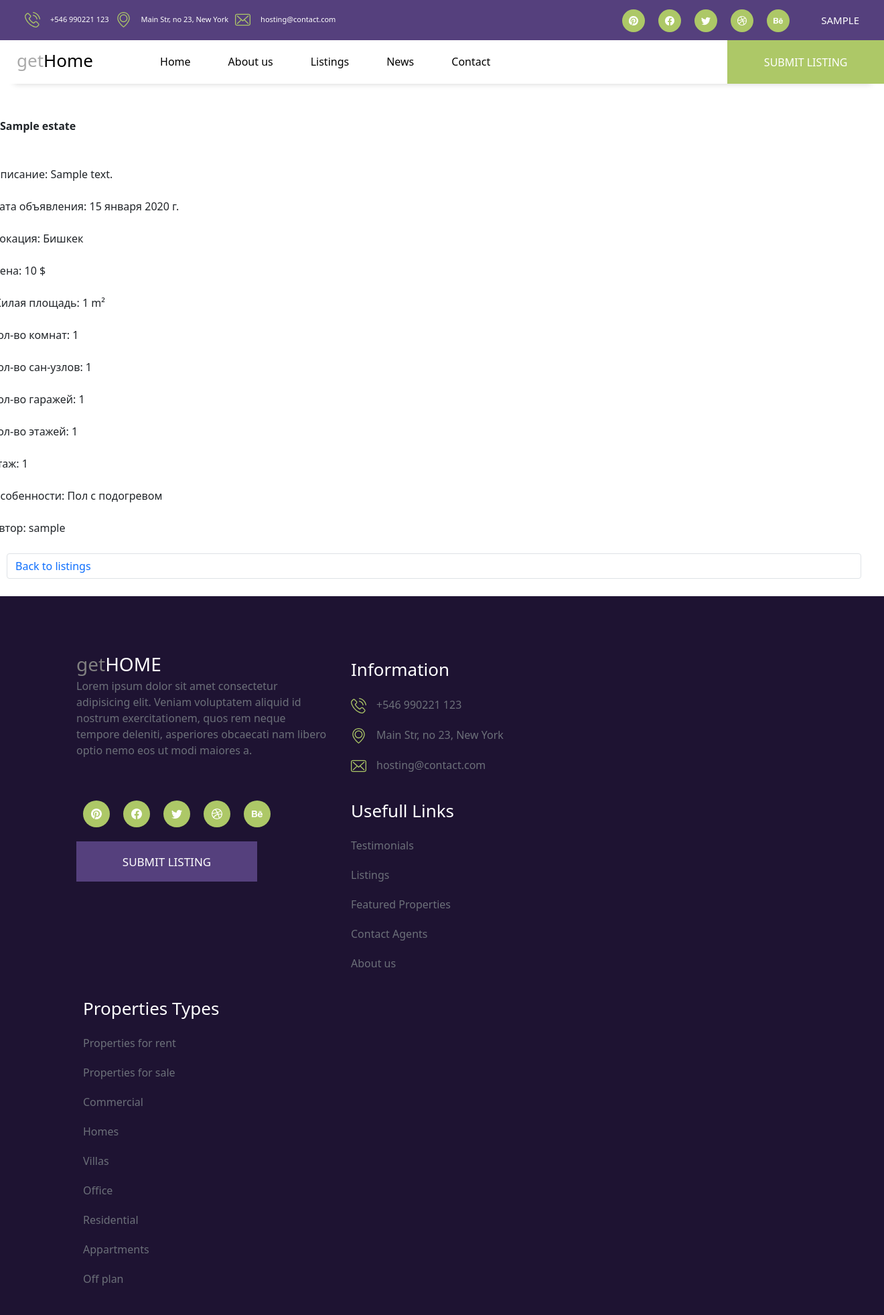
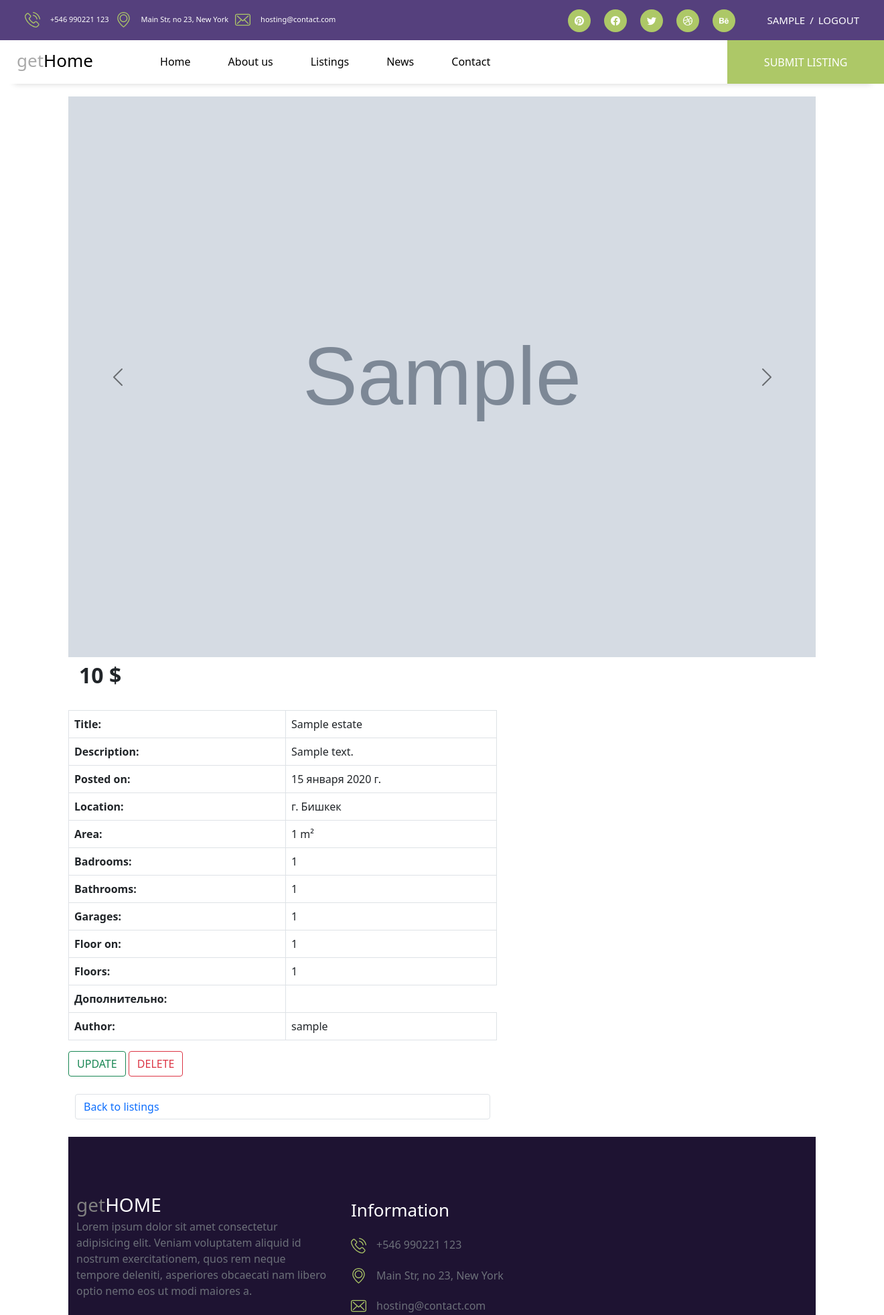
Before and after one commit to tvoiugas/GetHome, a Django app: page /listing/1/ in a window 1320 px wide; the page is wider, and only the part inside the window is pictured. Shown: the top 1963 px of that part at 67% size. Before the commit the page ends 1919 px from the top of that part, so only its background shows below. Run offline with Django 4.2, Linux system fonts and the light colour scheme; a user stored in the database is signed in; tables that the repository leaves empty hold one stand-in row (values such as "Sample post"); grey boxes marked "Sample" are stand-in pictures; some libraries are stand-ins or nearby versions.

Commit message:
delete,images,detail,slides

```diff
--- a/estates/decorators.py
+++ b/estates/decorators.py
@@ -1,5 +1,6 @@
 from django.http import HttpResponse
 from django.core.exceptions import PermissionDenied
+from django.shortcuts import redirect
 from .models import Estate
 from functools import wraps
 
@@ -14,5 +15,5 @@ def check_author(view_func):
 
         else:
             html="<html><body>Вы не автор объявления.</body></html>"
-            return HttpResponse(html)
+            return redirect('listings')
     return wrapper
--- a/estates/filters.py
+++ b/estates/filters.py
@@ -60,8 +60,8 @@ TOWNS_CHOICES_FILTER = [
 class EstateFilter(django_filters.FilterSet):
     tags = django_filters.ModelMultipleChoiceFilter(
         label='тег', field_name="tags", queryset=Tag.objects.all(), widget=django_filters.widgets.LinkWidget)
-    estate_type = django_filters.ChoiceFilter(choices=Estate.ESTATE_TYPE_CHOICES)
-    location = django_filters.ChoiceFilter(choices=Estate.TOWNS_CHOICES)
+    estate_type = django_filters.ChoiceFilter(choices=Estate.ESTATE_TYPE_CHOICES, empty_label='estate')
+    location = django_filters.ChoiceFilter(choices=Estate.TOWNS_CHOICES, empty_label='Uncategorized')
     bedrooms = django_filters.NumberFilter(field_name='details__bedrooms')
 
     class Meta:
--- a/estates/forms.py
+++ b/estates/forms.py
@@ -9,7 +9,7 @@ class EstateForm(forms.ModelForm):
         fields = (
             'title', 'price', 'area',
             'estate_type', 'location',
-            'video', 'description'
+            'video', 'description','tags'
         )
 
 
--- a/estates/views.py
+++ b/estates/views.py
@@ -10,204 +10,207 @@ from .decorators import check_author
 from django.contrib import messages
 
 class HTTPResponseHXRedirect(HttpResponseRedirect):
-    def __init__(self, *args, **kwargs):
-        super().__init__(*args, **kwargs)
-        self['HX-Redirect'] = self['Location']
-    status_code = 200
+	def __init__(self, *args, **kwargs):
+		super().__init__(*args, **kwargs)
+		self['HX-Redirect'] = self['Location']
+	status_code = 200
 
 
 def index(request):
-    estates = Estate.objects.all()[:3]
-    context = {
-        'estates': estates
-    }
+	estates = Estate.objects.all()[:3]
+	context = {
+		'estates': estates
+	}
 
-    return render(request, 'estates/index.html', context)
+	return render(request, 'estates/index.html', context)
 
 
 def about_us(request):
 
-    return render(request, 'estates/about_us.html', {})
+	return render(request, 'estates/about_us.html', {})
 
 
 def estate_list(request):
 	estates = Estate.objects.all()
-	f=EstateFilter(request.POST, queryset=Estate.objects.all())
-	sort=request.POST.get('sort')
+	f=EstateFilter(request.GET, queryset=Estate.objects.all())
+	print(f.form)
+	sort=request.GET.get('sort')
 	if sort:
-		f = EstateFilter(request.POST, queryset=Estate.objects.all().order_by(sort))
+		f = EstateFilter(request.GET, queryset=Estate.objects.all().order_by(sort))
 	context = {
 		'estates': estates,
 		'f': f,
 	}
+
 	return render(request, 'estates/estate_list.html', context)
 
 @login_required
 def estate_create(request):
-    form = EstateForm(request.POST or None, request.FILES)
-    if request.method == "POST":
-        if form.is_valid():
-            estate = form.save(commit=False)
-            estate.author = request.user
-            estate.save()
-            detail_form = DetailsForm()
-            detail_context = {'detail_form': detail_form, 'estate_id': estate.pk}
-            return render(request, 'estates/details_create.html', detail_context)
-    #     initial = {
-    #         'title': request.session.get('title', None),
-    #         'estate_type': request.session.get('estate_type', None),
-    #         'description': request.session.get('description', None),
-    #         'location': request.session.get('location', None),
-    #         'price': request.session.get('price', None),
-    #         'area': request.session.get('area', None),
-    #         'photo': request.session.get('photo', None),
-    #         'video': request.session.get('video', None)
-    #     }
-    #     form = EstateForm(request.POST, request.FILES, initial=initial)
-    #     if form.is_valid():
-    #         request.session['title'] = form.cleaned_data['title']
-    #         request.session['estate_type'] = form.cleaned_data['estate_type']
-    #         request.session['description'] = form.cleaned_data['description']
-    #         request.session['location'] = form.cleaned_data['location']
-    #         request.session['price'] = form.cleaned_data['price']
-    #         request.session['area'] = form.cleaned_data['area']
-    #         request.session['photo'] = form.cleaned_data['photo']
-    #         request.session['video'] = form.cleaned_data['video']
-    #         return HttpResponse(status=204)
-    #     else:
-    #         for field in form:
-    #             for error in field.errors:
-    #                 print(error, field)
-    context = {
-        'form': form,
-    }
-    return render(request, 'estates/estate_create.html', context)
+	form = EstateForm(request.POST or None, request.FILES)
+	if request.method == "POST":
+		if form.is_valid():
+			estate = form.save(commit=False)
+			estate.author = request.user
+			estate.save()
+			detail_form = DetailsForm()
+			detail_context = {'detail_form': detail_form, 'estate_id': estate.pk}
+			return render(request, 'estates/details_create.html', detail_context)
+	#     initial = {
+	#         'title': request.session.get('title', None),
+	#         'estate_type': request.session.get('estate_type', None),
+	#         'description': request.session.get('description', None),
+	#         'location': request.session.get('location', None),
+	#         'price': request.session.get('price', None),
+	#         'area': request.session.get('area', None),
+	#         'photo': request.session.get('photo', None),
+	#         'video': request.session.get('video', None)
+	#     }
+	#     form = EstateForm(request.POST, request.FILES, initial=initial)
+	#     if form.is_valid():
+	#         request.session['title'] = form.cleaned_data['title']
+	#         request.session['estate_type'] = form.cleaned_data['estate_type']
+	#         request.session['description'] = form.cleaned_data['description']
+	#         request.session['location'] = form.cleaned_data['location']
+	#         request.session['price'] = form.cleaned_data['price']
+	#         request.session['area'] = form.cleaned_data['area']
+	#         request.session['photo'] = form.cleaned_data['photo']
+	#         request.session['video'] = form.cleaned_data['video']
+	#         return HttpResponse(status=204)
+	#     else:
+	#         for field in form:
+	#             for error in field.errors:
+	#                 print(error, field)
+	context = {
+		'form': form,
+	}
+	return render(request, 'estates/estate_create.html', context)
 
 @login_required
 def details_create(request, estate_id):
-    detail_form = DetailsForm(request.POST or None)
-    estate = get_object_or_404(Estate, pk=estate_id)
-    if request.method == "POST":
-        if detail_form.is_valid():
-            detail_obj = detail_form.save(commit=False)
-            detail_obj.estate = estate
-            detail_obj.save()
-            image_form = ImageForm()
-            image_context = {'image_form': image_form, 'estate_id': estate.pk}
-            return render(request, 'estates/image_create.html', image_context)
-    context = {'detail_form': detail_form, 'estate_id': estate.pk}
+	detail_form = DetailsForm(request.POST or None)
+	estate = get_object_or_404(Estate, pk=estate_id)
+	if request.method == "POST":
+		if detail_form.is_valid():
+			detail_obj = detail_form.save(commit=False)
+			detail_obj.estate = estate
+			detail_obj.save()
+			image_form = ImageForm()
+			image_context = {'image_form': image_form, 'estate_id': estate.pk}
+			return render(request, 'estates/image_create.html', image_context)
+	context = {'detail_form': detail_form, 'estate_id': estate.pk}
 
-    # if request.method == "POST":
-    #     initial = {
-    #         'bathrooms': request.session.get('bathrooms', None),
-    #         'bedrooms': request.session.get('bedrooms', None),
-    #         'garages': request.session.get('garages', None),
-    #         'floors': request.session.get('floors', None),
-    #         'floor_on': request.session.get('floor_on', None)
-    #     }
-    #     form = DetailsForm(request.POST, initial=initial)
-    #     if form.is_valid():
-    #         request.session['bathrooms'] = form.cleaned_data['bathrooms']
-    #         request.session['bedrooms'] = form.cleaned_data['bedrooms']
-    #         request.session['garages'] = form.cleaned_data['garages']
-    #         request.session['floors'] = form.cleaned_data['floors']
-    #         request.session['floor_on'] = form.cleaned_data['floor_on']
-    #         return HttpResponse(status=204)
+	# if request.method == "POST":
+	#     initial = {
+	#         'bathrooms': request.session.get('bathrooms', None),
+	#         'bedrooms': request.session.get('bedrooms', None),
+	#         'garages': request.session.get('garages', None),
+	#         'floors': request.session.get('floors', None),
+	#         'floor_on': request.session.get('floor_on', None)
+	#     }
+	#     form = DetailsForm(request.POST, initial=initial)
+	#     if form.is_valid():
+	#         request.session['bathrooms'] = form.cleaned_data['bathrooms']
+	#         request.session['bedrooms'] = form.cleaned_data['bedrooms']
+	#         request.session['garages'] = form.cleaned_data['garages']
+	#         request.session['floors'] = form.cleaned_data['floors']
+	#         request.session['floor_on'] = form.cleaned_data['floor_on']
+	#         return HttpResponse(status=204)
 
-    return render(request, 'estates/details_create.html', context)
+	return render(request, 'estates/details_create.html', context)
 
 @login_required
 def features_create(request, estate_id):
-    # formset = FeaturesFormSet()
-    estate = get_object_or_404(Estate, pk=estate_id)
-    # if request.method == "POST":
-    #     formset = FeaturesFormSet(request.POST, request.FILES)
-    #     if formset.is_valid():
-    #         estate = Estate.objects.create(
-    #             title=request.session['title'],
-    #             estate_type=request.session['estate_type'],
-    #             description=request.session['description'],
-    #             location=request.session['location'],
-    #             price=request.session['price'],
-    #             area=request.session['area'],
-    #             photo='/estate_photos/' + request.session['photo'],
-    #             video=request.session['video'],
-    #             author=request.user
-    #             )
-    #         formset = FeaturesFormSet(request.POST, instance=estate)
-    #         detail = Details.objects.create(
-    #             bathrooms=request.session['bathrooms'],
-    #             bedrooms=request.session['bedrooms'],
-    #             garages=request.session['garages'],
-    #             floors=request.session['floors'],
-    #             floor_on=request.session['floor_on'],
-    #             estate=estate,
-    #         )
-    #         image_form = ImageForm()
+	# formset = FeaturesFormSet()
+	estate = get_object_or_404(Estate, pk=estate_id)
+	# if request.method == "POST":
+	#     formset = FeaturesFormSet(request.POST, request.FILES)
+	#     if formset.is_valid():
+	#         estate = Estate.objects.create(
+	#             title=request.session['title'],
+	#             estate_type=request.session['estate_type'],
+	#             description=request.session['description'],
+	#             location=request.session['location'],
+	#             price=request.session['price'],
+	#             area=request.session['area'],
+	#             photo='/estate_photos/' + request.session['photo'],
+	#             video=request.session['video'],
+	#             author=request.user
+	#             )
+	#         formset = FeaturesFormSet(request.POST, instance=estate)
+	#         detail = Details.objects.create(
+	#             bathrooms=request.session['bathrooms'],
+	#             bedrooms=request.session['bedrooms'],
+	#             garages=request.session['garages'],
+	#             floors=request.session['floors'],
+	#             floor_on=request.session['floor_on'],
+	#             estate=estate,
+	#         )
+	#         image_form = ImageForm()
 
-    #         for form in formset:
-    #             form.save()
-    #         return HTTPResponseHXRedirect(reverse('listings'))
+	#         for form in formset:
+	#             form.save()
+	#         return HTTPResponseHXRedirect(reverse('listings'))
 
-    context = {
-        # 'formset': formset,
+	context = {
+		# 'formset': formset,
 
-    }
+	}
 
-    return render(request, 'estates/features_create.html', context)
+	return render(request, 'estates/features_create.html', context)
 
 @login_required
 def image_create(request, estate_id):
-    estate = get_object_or_404(Estate, pk=estate_id)
-    form = ImageForm()
-    if request.method == 'POST':
-        form = ImageForm(request.POST, request.FILES)
-        if form.is_valid():
-            img = form.save(commit=False)
-            img.house = estate
-            img.save()
-            return render(request, 'estates/image_template.html', {'image': img})
-    context = {'image_form': form, 'estate_id': estate.pk}
-    return render(request, 'estates/image_form.html', context)
+	estate = get_object_or_404(Estate, pk=estate_id)
+	form = ImageForm()
+	if request.method == 'POST':
+		form = ImageForm(request.POST, request.FILES)
+		if form.is_valid():
+			img = form.save(commit=False)
+			img.house = estate
+			img.save()
+			return render(request, 'estates/image_template.html', {'image': img})
+	context = {'image_form': form, 'estate_id': estate.pk}
+	return render(request, 'estates/image_form.html', context)
 
 def estate_detail(request, listing_id):
-    estate = Estate.objects.get(id=listing_id)
-    context = {
-        'estate': estate
-    }
-    return render(request, 'estates/estate_detail.html', context)
+	estate = Estate.objects.get(id=listing_id)
+	context = {
+		'estate': estate
+	}
+	return render(request, 'estates/estate_detail.html', context)
 
 
 @login_required
+@check_author
 def estate_delete(request, listing_id):
-    estate = get_object_or_404(Estate, id=listing_id)
-    if request.method == 'POST':
-        estate.delete()
-        return redirect('listing_list')
-
-    context = {
-        'estate': estate
-    }
-    return render(request, 'estates/estate_delete.html', context)
+	estate = get_object_or_404(Estate, id=listing_id)
+	if request.method == 'POST':
+		estate.delete()
+		return redirect('listings')
+	context = {
+		'estate': estate
+	}
+	return render(request, 'estates/estate_delete.html', context)
 
 
 @login_required
 @check_author
 def estate_update(request, listing_id):
-    estate = get_object_or_404(Estate, id=listing_id)
-    form = EstateForm(request.POST or None, instance=estate)
-    if request.method == 'POST':
-        if form.is_valid:
-            form.save()
-            return redirect('listing_list')
+	estate = get_object_or_404(Estate, id=listing_id)
+	form = EstateForm(request.POST or None, instance=estate)
+	if request.method == 'POST':
+		if form.is_valid:
+			form.save()
+			return redirect('listing_list')
 
-    context = {
-        'form': form
-    }
+	context = {
+		'form': form
+	}
 
-    return render(request, 'estates/estate_update.html', context)
+	return render(request, 'estates/estate_update.html', context)
+
 @login_required
 def image_delete(request, image_id):
-    img = get_object_or_404(HouseImage, pk=image_id)
-    img.delete()
-    return HttpResponse('')
+	img = get_object_or_404(HouseImage, pk=image_id)
+	img.delete()
+	return HttpResponse('')
--- a/static/css/custom.css
+++ b/static/css/custom.css
@@ -356,3 +356,7 @@ body {
 .footer_content .col-xl-3.col-lg-6.footer_col .footer-submit:hover {
 	background-color: #adc867;
 }
+
+div.table-chars {
+    width: 40em;
+}
--- a/static/estates/css/listings.css
+++ b/static/estates/css/listings.css
@@ -82,7 +82,7 @@
 
 .sorting {
 	display: flex;
-	justify-content: space-between;
+	justify-content: flex-end;
 }
 
 .listing-tags ul {
--- a/templates/_base.html
+++ b/templates/_base.html
@@ -53,7 +53,7 @@
 			</div>
 			<div class="account-section">
 				{% if user.is_authenticated %}
-					<a href="{% url 'profile' request.user.id %}">{{request.user.username|upper}}</a>
+					<a href="{% url 'profile' %}">{{request.user.username|upper}}</a>/<a href="{% url 'logout_page'%}">LOGOUT</a>
 				{% else %}
 					<a href="{% url 'login_page' %}">LOGIN</a>/<a href="{% url 'register_page' %}">REGISTER</a>
 				{% endif %}
--- a/templates/estates/estate_detail.html
+++ b/templates/estates/estate_detail.html
@@ -4,7 +4,7 @@
 {% block title %}{{estate.title}}{% endblock title %}
 
 {% block content %}
-
+<div class="container">
 	<div class="paralax-background" style="background-image: url({% static 'images/flat1.jpg' %})">
 		<h2>Listings</h2>
 	</div>
@@ -15,23 +15,105 @@
         	</ul>
     	</nav>
 	</div>
-	<div class="row mt-4">
-		<img src="{{estate.photo.url}}">
-		<br><strong>{{estate.title}}</strong></br>
-		<br>Описание: {{estate.description}}</br>
-		<br>Дата объявления: {{estate.posted_on}}</br>
-		<br>Локация: {{estate.get_location_display}}</br>
-		<br>Цена: {{estate.price}} $</br>
-		<br>Жилая площадь: {{estate.area}} m²</br>
-		<br>кол-во комнат: {{estate.details.bedrooms}}</br>
-		<br>кол-во caн-узлов: {{estate.details.bathrooms}}</br>
-		<br>кол-во гаражей: {{estate.details.garages}}</br>
-		<br>кол-во этажей: {{estate.details.floors}}</br>
-		<br>этаж: {{estate.details.floor_on}}</br>
-		{% for feature in estate.features.all %}
-			<br>Особенности: {{feature.get_kind_display}}</br>
+	<div class="row mt-3">
+            <div id="carouselExampleIndicators" class="carousel carousel-dark slide" data-bs-ride="carousel">
+                <div class="carousel-inner">
+                    <div class="carousel-item active">
+                        <img src="{{estate.houseimage_set.first.file.url}}" class="d-block w-100" alt="...">
+                    </div>
+                    {% for i in estate.houseimage_set.all %}
+                        <div class="carousel-item">
+                            <img src="{{i.file.url}}" class="d-block w-100" alt="...">
+                        </div>
                     {% endfor %}
-		<br>Автор: {{estate.author}}</br>
+                </div>
+                <button class="carousel-control-prev" type="button" data-bs-target="#carouselExampleIndicators"
+                    data-bs-slide="prev">
+                    <span class="carousel-control-prev-icon" aria-hidden="true"></span>
+                    <span class="visually-hidden">Предыдущий</span>
+                </button>
+                <button class="carousel-control-next" type="button" data-bs-target="#carouselExampleIndicators"
+                    data-bs-slide="next">
+                    <span class="carousel-control-next-icon" aria-hidden="true"></span>
+                    <span class="visually-hidden">Следующий</span>
+                </button>
+        </div>
+		<div class="card-descr border-light mb-3">
+            <div class="row g-0">
+                <div class="descriptions">
+                    <ul class="list-group list-group-flush bg-light">
+                        <li class="list-group-item">
+                            <h2 style="font-weight:bold;">{{estate.price}} $</h2>
+                        </li>
+                    </ul>
+                </div>
+            </div>
+        </div>
+    </div>
+	<div class="table-chars">
+			<table class="table table-bordered">
+				<tbody>
+					<tr>
+						<td><strong>Title:</strong></td>
+						<td>{{estate.title}}</td>
+					</tr>
+					<tr>
+						<td><strong>Description:</strong></td>
+						<td>{{estate.description}}</td>
+					</tr>
+					<tr>
+						<td><strong>Posted on:</strong></td>
+						<td>{{estate.posted_on}}</td>
+					</tr>
+					<tr>
+						<td><strong>Location:</strong></td>
+						<td>г. {{estate.get_location_display}}</td>
+					</tr>
+					<tr>
+						<td><strong>Area:</strong></td>
+						<td>{{estate.area}} m²</td>
+					</tr>
+					<tr>
+						<td><strong>Badrooms:</strong></td>
+						<td>{{estate.details.bedrooms}}</td>
+					</tr>
+					<tr>
+						<td><strong>Bathrooms:</strong></td>
+						<td>{{estate.details.bathrooms}}</td>
+					</tr>
+					<tr>
+						{% if estate.details.garages%}
+						<td><strong>Garages:</strong></td>
+						<td>{{estate.details.garages}}</td>
+						{% endif%}
+					</tr>
+					<tr>
+						{% if estate.details.floor_on%}
+							<td><strong>Floor on:</strong></td>
+							<td>{{estate.details.floor_on}}</td>
+						{% endif%}
+					</tr>
+					<tr>
+						{% if estate.details.floors %}
+							<td><strong>Floors:<strong></td>
+							<td>{{estate.details.floors }}</td>
+						{% endif%}
+					</tr>
+					<tr>
+						<td><strong>Дополнительно:</strong></td>
+						{% for tag in f.form.tags.all %}
+            				<td>{{tag}}</td>
+        				{% endfor %}
+					</tr>
+					<tr>
+						<td><strong>Author:</strong></td>
+						<td>{{estate.author}}</td>
+					</tr>
+				</tbody>
+			</table>
+				<a href="{% url 'listing_update' estate.id %}" class="btn btn-outline-success logout-btn"> UPDATE</a>
+				<a href="{% url 'listing_delete' estate.id %}" class="btn btn-outline-danger logout-btn"> DELETE</a>
+
 	<div class="row mt-3">
     	<nav aria-label="Page navigation example">
       		<ul class="pagination justify-content-center">
@@ -39,5 +121,5 @@
         	</ul>
     	</nav>
 	</div>
-
+</div>
 {% endblock content %}
--- a/templates/estates/estate_update.html
+++ b/templates/estates/estate_update.html
@@ -1,6 +1,6 @@
 {% extends "_base.html" %}
 {% load static %}
-
+{% load widget_tweaks %}
 {% block content %}
 
 <div class="col-8 mt-4">
--- a/templates/estates/index.html
+++ b/templates/estates/index.html
@@ -11,7 +11,7 @@
 		<div class="carousel-container">
 			<button id="next" class="next"></button>
 			{% for estate in estates %}
-				<div class="image-container" style="background-image: url({{estate.photo.url}})">
+				<div class="image-container" style="background-image: url({{estate.houseimage_set.first.file.url}})">
 					<div class="home-container">
 						<div class="home-content">
 							<h2>{{estate.title}}</h2>
@@ -44,7 +44,7 @@
 						<div class="col-lg-4">
 							<div class="listing">
 								<div class="listing-image-container">
-									<img src="{{estate.photo.url}}">
+									<a href="{% url 'listing_detail' estate.id %}"><img src="{{estate.houseimage_set.first.file.url}}"></a>
 									<div class="tag-section">
 										<a href="#" class="tag-item" style="--clr: #adc867;">{{estate.get_estate_type_display|upper}}</a>
 										<a href="#" class="tag-item" style="--clr: #55407d;">FOR SALE</a>
@@ -53,7 +53,7 @@
 								<div class="tag-price">$ {{estate.price}}</div>
 								<div class="prop-location">
 									<iframe src="{% static 'images/icons/geo.svg' %}" width="20px" height="20px"></iframe>
-									<a href="#" class="prop-location-link">{{estate.get_location_display}}</a>
+									<a href="" class="prop-location-link">{{estate.get_location_display}}</a>
 								</div>
 								<div class="listing-info">
 									<ul class="listing-items">
--- a/templates/estates/listings.html
+++ b/templates/estates/listings.html
@@ -5,7 +5,7 @@
 {% block content %}
 
 	<div class="super-container">
-		<div class="background-container" style="background-image: {{estates.first.photo.url}}">
+		<div class="background-container" style="background-image: {{estate.houseimage_set.file.url}}">
 
 		</div>
 	</div>
--- a/templates/users/profile.html
+++ b/templates/users/profile.html
@@ -0,0 +1 @@
+<h1>Привет</h1>
--- a/users/urls.py
+++ b/users/urls.py
@@ -8,6 +8,6 @@ urlpatterns = [
     path('login_page', login_page, name='login_page'),
     path('logout_page', logout_page, name='logout_page'),
     path('register_page', register_page, name='register_page'),
-    path('profile/<int:userID>', profile_page, name='profile'),
+    path('profile', profile_page, name='profile'),
     path('activate/<uidb64>/<token>', account_activation, name='activation'),
 ]
--- a/users/views.py
+++ b/users/views.py
@@ -82,7 +82,7 @@ def account_activation(request, uidb64, token):
     else:
         return render(request, 'users/activation_failed.html')
 
-
-def profile_page(request, userID):
-    profile = Profile.objects.get(user=userID)
+@login_required
+def profile_page(request):
+    profile = Profile.objects.get(user= request.user)
     return render(request, 'users/profile.html', {'profile': profile})
```
Also changed, not shown: templates/estates/estate_delete.html (+9 -7 lines), templates/estates/estate_list.html (+23 -38 lines). Lines whose indentation alone changed are shown as unchanged.
